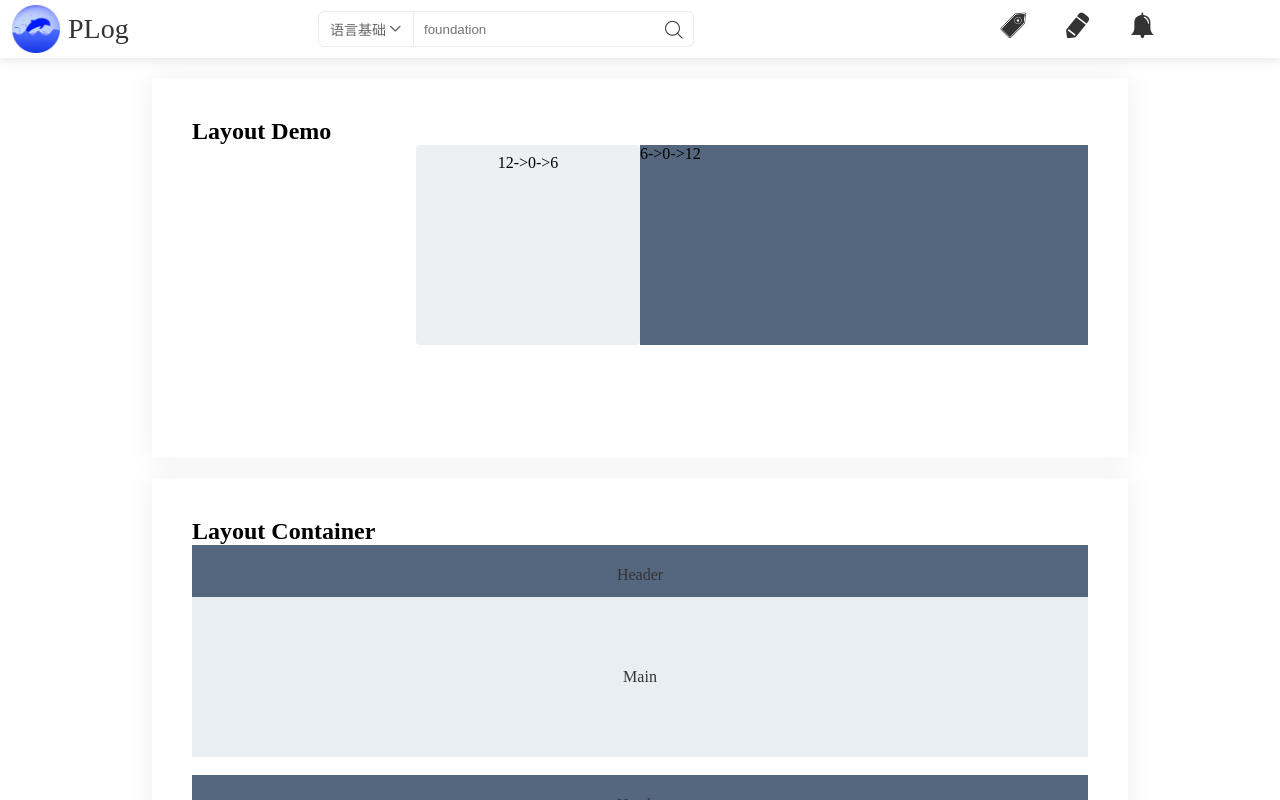
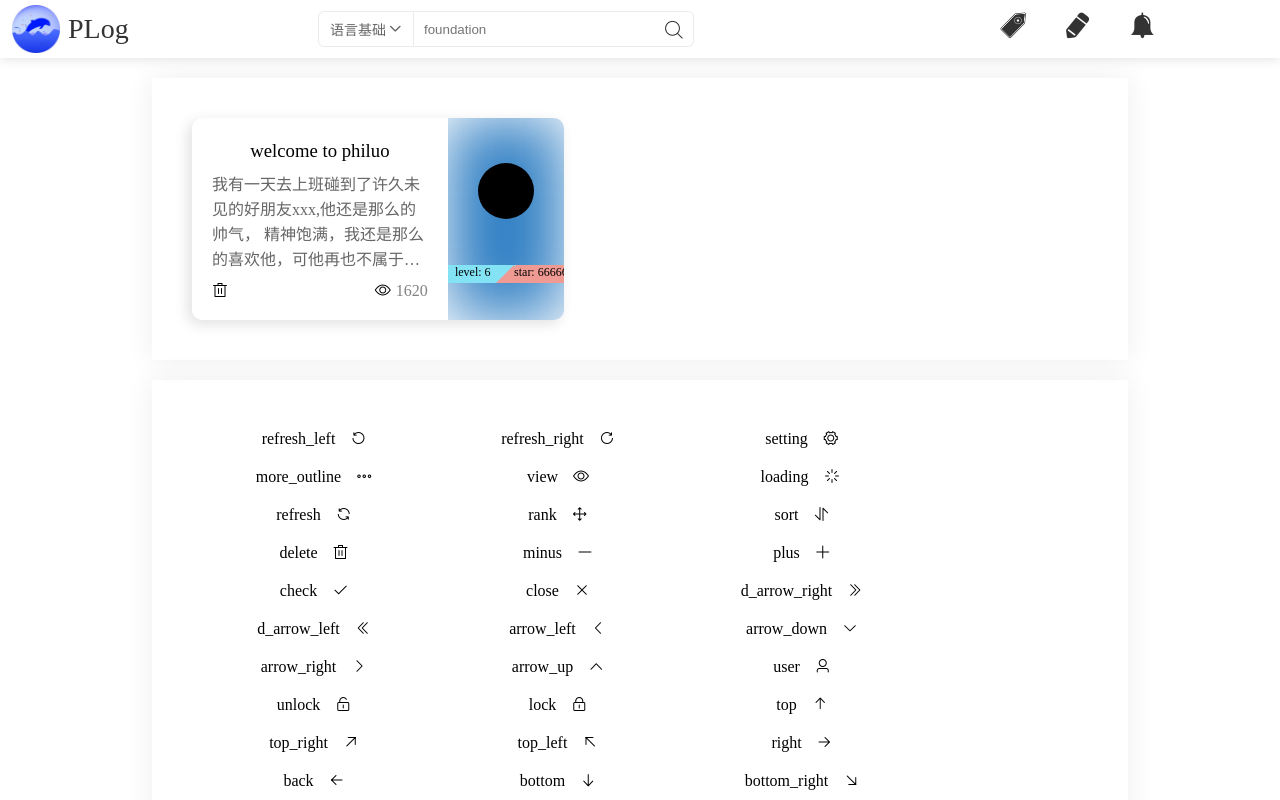
Before and after one commit to philuo/plui, a Vue app in the folder dev/: page / in a window 1280 px wide. Built offline with nearby package versions, Linux system fonts and the light colour scheme.

Commit message:
Dev/dxd demo 0.0.10 (#21)
* update readme

* 忽略package-lock.json文件

* icon 与 card

Co-authored-by: dengxudong <dengxudong@dengxudongdeiMac-Pro.local>

```diff
--- a/dev/src/App.vue
+++ b/dev/src/App.vue
@@ -1,6 +1,8 @@
 <template>
     <demo-menu />
     <div class="overflow-view">
+        <demo-card />
+        <demo-icon />
         <demo-layout />
         <demo-container />
         <demo-button />
@@ -9,14 +11,16 @@
 
 <script lang="ts">
 import { defineComponent } from 'vue';
-import { demoLayout, demoContainer, demoMenu, demoButton } from './demo';
+import { demoLayout, demoContainer, demoMenu, demoButton, demoCard, demoIcon } from './demo';
 
 export default defineComponent({
     components: {
         demoLayout,
         demoContainer,
         demoMenu,
-        demoButton
+        demoButton,
+        demoCard,
+        demoIcon
     }
 });
 </script>
--- /dev/null
+++ b/dev/src/components/card/pl-card.vue
@@ -0,0 +1,139 @@
+<!-- pl-card @xudong -->
+<template>
+    <div class="pl-card">
+        <div class="card-content">
+            <h3 class="title">welcome to philuo</h3>
+            <p class="content">
+                我有一天去上班碰到了许久未见的好朋友xxx,他还是那么的帅气，
+                精神饱满，我还是那么的喜欢他，可他再也不属于我了，真的后悔当初放手错过了他，
+                这是我一生的遗憾
+            </p>
+            <div class="icon">
+                <pl-icon name="delete" />
+                <span>
+                    <pl-icon name="view" />
+                    <span class="view">1620</span>
+                </span>
+            </div>
+        </div>
+        <div class="card-right">
+            <div class="bg"></div>
+            <div class="avatar"></div>
+            <div class="info">
+                <span class="level">level: 6</span>
+                <span class="star">star: 66666</span>
+            </div>
+        </div>
+    </div>
+</template>
+<script setup>
+// import { defineComponent } from 'vue';
+</script>
+
+<style lang="scss" scoped>
+.pl-card {
+    width: 372px;
+    height: 202px;
+    border-radius: 10px;
+    box-shadow: -4px 4px 14px rgba(0, 0, 0, 0.12);
+    display: flex;
+    overflow: hidden;
+    .card-content {
+        width: 65%;
+        margin: 7px 20px;
+        .title {
+            text-align: center;
+            margin-top: 15px;
+            font-weight: normal;
+        }
+        .content {
+            color: #666;
+            margin-top: 10px;
+            overflow: hidden;
+            display: -webkit-box;
+            width: 100%;
+            max-height: 100%;
+            text-overflow: ellipsis;
+            -webkit-line-clamp: 4;
+            -webkit-box-orient: vertical;
+            line-height: 25px;
+        }
+        .icon {
+            display: flex;
+            width: 100%;
+            justify-content: space-between;
+            margin-top: 10px;
+            .view {
+                color: #828282;
+                margin-left: 5px;
+            }
+        }
+    }
+    .card-right {
+        width: 35%;
+        height: 100%;
+        overflow: hidden;
+        position: relative;
+        .bg {
+            background: rgb(43, 124, 194);
+            filter: blur(33px);
+            width: 100%;
+            height: 100%;
+            position: absolute;
+        }
+        .avatar {
+            height: 56px;
+            width: 56px;
+            border-radius: 50%;
+            background: #000;
+            position: absolute;
+            z-index: 1;
+            top: 45px;
+            left: 50%;
+            transform: translateX(-50%);
+        }
+        .info {
+            display: flex;
+            justify-content: space-between;
+            position: absolute;
+            bottom: 37px;
+            z-index: 1;
+            font-size: 12px;
+            width: 100%;
+            span {
+                width: 43%;
+                text-align: center;
+                height: 18px;
+                position: relative;
+            }
+            .level {
+                background: #83e2f4;
+                &::after {
+                    content: '';
+                    border-width: 9px;
+                    border-style: solid;
+                    border-color: #83e2f4 transparent transparent #83e2f4;
+                    display: inline-block;
+                    position: absolute;
+                    z-index: 1;
+                    right: -18px;
+                }
+            }
+            .star {
+                background: #ef9a93;
+                white-space: nowrap;
+                &::before {
+                    content: '';
+                    border-width: 9px;
+                    border-style: solid;
+                    border-color: transparent #ef9a93 #ef9a93 transparent;
+                    display: inline-block;
+                    position: absolute;
+                    z-index: 1;
+                    left: -18px;
+                }
+            }
+        }
+    }
+}
+</style>
--- a/dev/src/components/index.ts
+++ b/dev/src/components/index.ts
@@ -13,6 +13,7 @@ import Aside from './container/pl-aside.vue';
 import Menu from './menu/pl-menu.vue';
 import MenuItem from './menu/pl-menu-item.vue';
 import Nav from './nav/pl-nav.vue';
+import Card from './card/pl-card.vue';
 
 // 功能组件
 import Button from './button/pl-button.vue';
@@ -33,6 +34,8 @@ const components = [
     { name: 'pl-menu', component: Menu },
     { name: 'pl-menu-item', component: MenuItem },
     { name: 'pl-nav', component: Nav },
+    { name: 'pl-card', component: Card },
+
     // 功能组件
     { name: 'pl-button', component: Button },
     { name: 'pl-button-group', component: ButtonGroup },
--- /dev/null
+++ b/dev/src/demo/card.vue
@@ -0,0 +1,22 @@
+<template>
+    <div class="demo-layout">
+        <pl-card />
+    </div>
+</template>
+
+<script lang="ts">
+import { defineComponent } from 'vue';
+
+export default defineComponent({
+    name: 'demo-card'
+});
+</script>
+
+<style lang="scss" scoped>
+.demo-layout {
+    width: 70%;
+    margin: 20px auto;
+    box-shadow: 0 0 28px #eee;
+    padding: 40px;
+}
+</style>
--- /dev/null
+++ b/dev/src/demo/icon.vue
@@ -0,0 +1,153 @@
+<template>
+    <div class="demo-layout">
+        <div v-for="(item, index) in iconArr" class="icon-container" :key="'icon' + item + index">
+            <span>{{ item }}</span>
+            <pl-icon :name="item" />
+        </div>
+    </div>
+</template>
+
+<script lang="ts">
+import { defineComponent, ref } from 'vue';
+
+export default defineComponent({
+    name: 'demo-icon',
+    setup() {
+        const iconArr = ref([
+            'refresh_left',
+            'refresh_right',
+            'setting',
+            'more_outline',
+            'view',
+            'loading',
+            'refresh',
+            'rank',
+            'sort',
+            'delete',
+            'minus',
+            'plus',
+            'check',
+            'close',
+            'd_arrow_right',
+            'd_arrow_left',
+            'arrow_left',
+            'arrow_down',
+            'arrow_right',
+            'arrow_up',
+            'user',
+            'unlock',
+            'lock',
+            'top',
+            'top_right',
+            'top_left',
+            'right',
+            'back',
+            'bottom',
+            'bottom_right',
+            'bottom_left',
+            'moon',
+            'sunny',
+            'delete_location',
+            'add_location',
+            'location_information',
+            'location_outline',
+            'star_off',
+            'copy_document',
+            'full_screen',
+            'time',
+            'circle_check',
+            'remove_outline',
+            'circle_plus_outline',
+            'position',
+            'message',
+            'chat_line_square',
+            'chat_dot_square',
+            'chat_dot_round',
+            'chat_line_round',
+            'set_up',
+            'link',
+            'female',
+            'male',
+            'truck',
+            'price_tag',
+            'discount',
+            'picture_outline',
+            'collection_tag',
+            'pie_chart',
+            'umbrella',
+            'scissors',
+            'upload2',
+            'download',
+            'paperclip',
+            'folder_checked',
+            'folder_delete',
+            'folder_remove',
+            'document_add',
+            'folder_add',
+            'folder_opened',
+            'document',
+            'document_checked',
+            'document_remove',
+            'folder',
+            'edit',
+            'circle_close',
+            'caret_top',
+            'caret_bottom',
+            'caret_right',
+            'caret_left',
+            'share',
+            'more',
+            'phone',
+            'star_on',
+            'menu',
+            'd_caret',
+            'success',
+            'error',
+            'location',
+            'picture',
+            'circle_plus',
+            'info',
+            'remove',
+            'warning',
+            'question',
+            's_tools',
+            's_comment',
+            's_flag',
+            's_operation',
+            'sort_down',
+            'sort_up',
+            'delete_solid',
+            'theme_system',
+            'write_system',
+            'info_system',
+            'msg_for_u',
+            'search_bar',
+            'more_item'
+        ]);
+
+        return {
+            iconArr
+        };
+    }
+});
+</script>
+
+<style lang="scss" scoped>
+.demo-layout {
+    width: 70%;
+    height: 400px;
+    overflow: scroll;
+    margin: 20px auto;
+    box-shadow: 0 0 28px #eee;
+    padding: 40px;
+    .icon-container {
+        display: inline-block;
+        width: 25%;
+        padding: 10px;
+        text-align: center;
+        i {
+            margin-left: 15px;
+        }
+    }
+}
+</style>
--- a/dev/src/demo/index.ts
+++ b/dev/src/demo/index.ts
@@ -2,5 +2,6 @@ import demoLayout from './layout.vue';
 import demoButton from './button.vue';
 import demoContainer from './container.vue';
 import demoMenu from './menu.vue';
-
-export { demoLayout, demoButton, demoContainer, demoMenu };
+import demoCard from './card.vue';
+import demoIcon from './icon.vue';
+export { demoLayout, demoButton, demoContainer, demoMenu, demoCard, demoIcon };
```
Also changed, not shown: dev/src/components/card/card.vue (deleted, +0 -17 lines), dev/public/icons-plog.html (renamed from dev/src/assets/fonts/icons-plog.html), dev/public/icons-plui.html (renamed from dev/src/assets/fonts/icons-plui.html).
